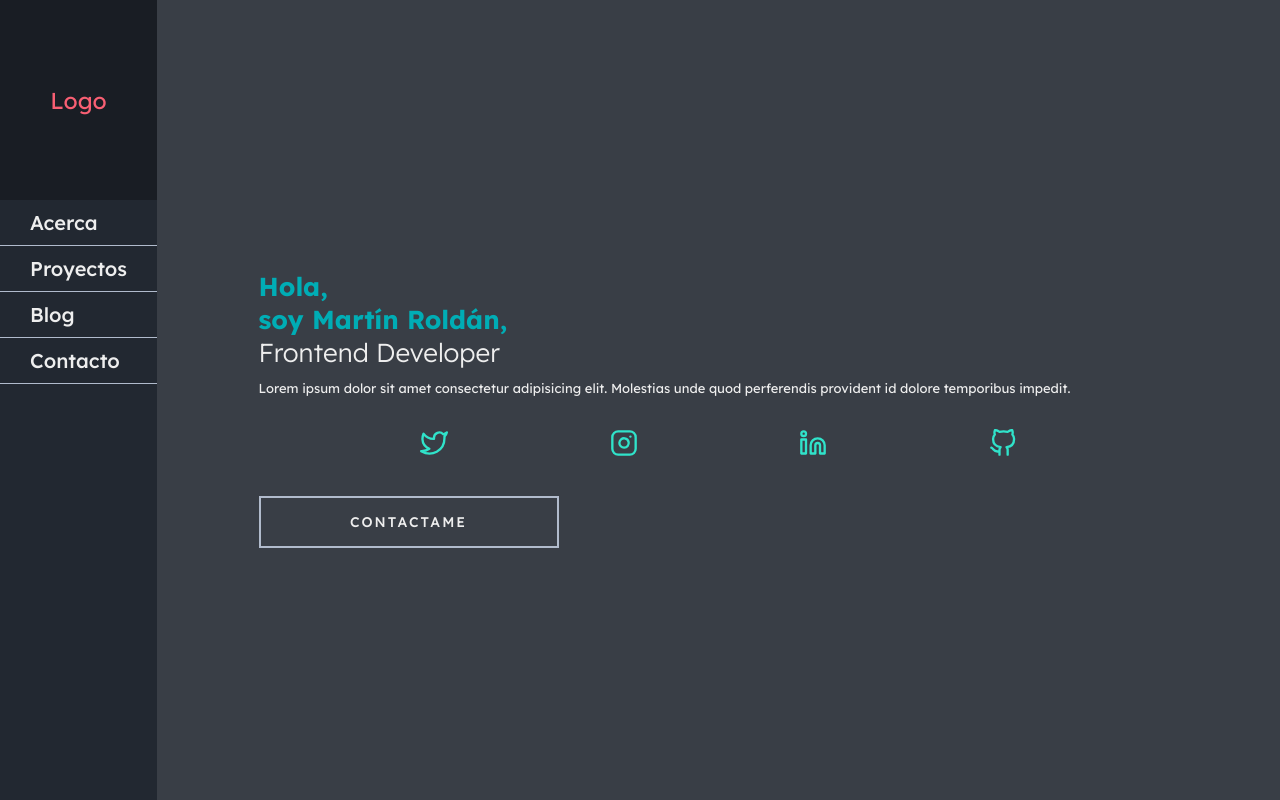
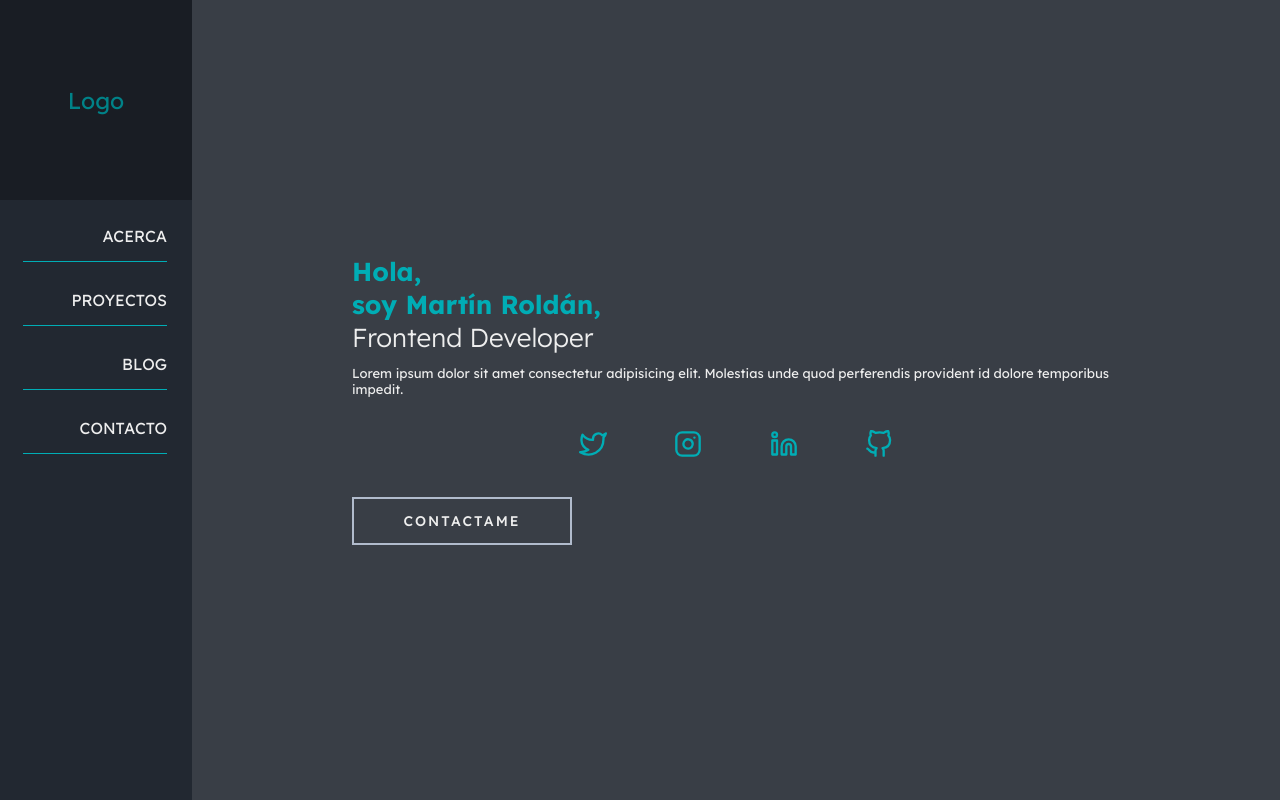
Before and after one commit to martinrol/mxrold, a React app: page / in a window 1280 px wide. Built offline with nearby package versions, Linux system fonts and the light colour scheme; the HTML template or start-up script is replaced by a standard one.

Commit message:
Mejoras sobre estilos de componentes

```diff
--- a/src/assets/styles/components/Blog.css
+++ b/src/assets/styles/components/Blog.css
@@ -3,7 +3,7 @@
     justify-content: center;
     align-items: center;
     flex-direction: column;
-    width: 100%;
+    width: 85%;
     height: 100vh;
 }
 
--- a/src/assets/styles/components/Button.css
+++ b/src/assets/styles/components/Button.css
@@ -1,13 +1,9 @@
-.btn {
-  width: 100%;
-  height: 35px;
-}
-
-.btn a {
+ .btn-component {
   position: relative;
   display: inline-block;
   width: 100%;
-  padding: 15px;
+  height: 100%;
+  padding: 9px;
   font-size: 1.4rem;
   font-weight: 500;
   letter-spacing: 2px;
@@ -19,14 +15,15 @@
   transition: all 0.3s ease-in-out;
 }
 
-.btn a:hover {
-  color: var(--pink);
-  border: 2px solid var(--pink);
+.btn-component:hover {
+  color: var(--blue2);
+  border: 2px solid var(--blue2);
   transition: all 0.3s ease-in-out;
 }
 
 @media screen and (min-width: 767px) {
-  .btn a {
-    max-width: 300px;
+  .btn-component {
+    max-width: 220px;
+    padding: 13px;
   }
 }
--- a/src/assets/styles/components/Home.css
+++ b/src/assets/styles/components/Home.css
@@ -4,7 +4,6 @@
     justify-content: center;
     align-items: center;
     width: 90%;
-    max-width: 920px;
     height: 100vh;
     margin: 0 auto;
 }
@@ -20,7 +19,7 @@
 }
 
 .Home__intro span {
-    color: var(--blue);
+    color: var(--blue3);
 }
 
 .Home__intro span:last-child {
@@ -37,16 +36,30 @@
 
 .Home__social {
     width: 100%;
+    max-width: 450px;
     display: flex;
     justify-content: space-evenly;
     margin-top: 33px;
 }
 
 .Home__social a {
-    color: var(--green);
+    color: var(--blue3);
 }
 
 .Home__button {
     width: 100%;
+    height: 40px;
     margin-top: 36px;
 }
+
+@media screen and (min-width: 767px) {
+    .Home {
+        width: 60%;
+        max-width: 1020px;
+    }
+
+    .Home__button {
+        height: 48px;
+    }
+
+}
--- a/src/assets/styles/components/Navbar.css
+++ b/src/assets/styles/components/Navbar.css
@@ -1,23 +1,49 @@
 .btn-navbar {
-    position: absolute;
-    top: 0;
-    left: calc(100% - 80px);
-    width: 80px;
-    height: 80px;
-    padding-top: 40px;
-    padding-left: 20px;
-    background-color: var(--blue);
+    display: flex;
+    align-items: flex-end;
+    justify-content: center;
+    flex-direction: column;
+    width: 100%;
+    height: 8vh;
+    background-color: var(--dark1);
+}
+
+.btn-navbar-burger {
+    margin-right: 10px;
+    background-color: transparent;
     color: var(--light);
-    clip-path: polygon(100% 0, 0 100%, 100% 100%);
-    transform: rotate(270deg);
     outline: none;
     border: none;
 }
 
 .Navbar {
     width: 100%;
-    height: calc(100vh - 50px);
+    height: 92vh;
+    margin-top: -100px;
+    -webkit-animation: Navbar 0.5s cubic-bezier(0.250, 0.460, 0.450, 0.940) both;
+	        animation: Navbar 0.5s cubic-bezier(0.250, 0.460, 0.450, 0.940) both;
 }
+
+@-webkit-keyframes Navbar {
+    0% {
+      -webkit-transform: translateY(0);
+              transform: translateY(0);
+    }
+    100% {
+      -webkit-transform: translateY(100px);
+              transform: translateY(100px);
+    }
+  }
+  @keyframes Navbar {
+    0% {
+      -webkit-transform: translateY(0);
+              transform: translateY(0);
+    }
+    100% {
+      -webkit-transform: translateY(100px);
+              transform: translateY(100px);
+    }
+  }
 
 .Navbar__logo {
     display: flex;
@@ -25,11 +51,13 @@
     justify-content: center;
     width: 100%;
     height: 25%;
+    background-color: var(--dark1);
+
 }
 
 .Navbar__logo a {
     font-size: 2.3rem;
-    color: var(--pink);
+    color: var(--blue2);
 }
 
 .Navbar__links {
@@ -37,32 +65,45 @@
     height: 75%;
 }
 
-.Navbar__links nav {
+.Navbar__links-nav {
     width: 100%;
     height: 100%;
 }
 
-.Navbar__links ul {
-    display: grid;
-    grid-template: repeat(2, 1fr) / repeat(2, 1fr);
-    place-items: center;
+.Navbar__links-nav ul {
+    width: 100%;
+    height: 100%;
+    margin-top: 26px;
+}
+
+.Navbar__links-nav li {
+    display: flex;
+    justify-content: center;
+    align-items: center;
     width: 100%;
     height: 100%;
 }
 
-.Navbar__links li {
-    width: 100%;
-    height: 100%;
-}
-
-.Navbar__links a {
-    font-size: 2rem;
-    font-weight: 500;
+.Navbar__links-nav a {
+    display: block;
+    font-size: 1.6rem;
+    font-weight: 400;
+    text-transform: uppercase;
     color: var(--light);
 }
 
-.Navbar__links a:hover {
-    color: var(--blue);
+.Navbar__links-nav a:hover {
+    color: var(--lightGray);
+}
+
+.Navbar__links-nav a::after {
+    content: "";
+    position: relative;
+    left: 30%;
+    display: inline-block;
+    width: 40%;
+    height: 1px;
+    background-color: var(--blue3);
 }
 
 .open {
@@ -75,11 +116,13 @@
 
 @media screen and (min-width: 767px) {
     .Navbar {
-        position: relative;
-        width: max-content;
+        min-width: max-content;
+        max-width: 15%;
         height: 100vh;
-        background-color: var(--dark);
-        /* box-shadow: -5px 0px 41px 0px #00adb5; */
+        margin-top: 0;
+        background-color: var(--dark2);
+        -webkit-animation: none;
+	        animation: none;
     }
 
     .open {
@@ -90,17 +133,26 @@
         display: none;
     }
 
-    .Navbar__logo {
-        background-color: var(--moreDark);
+    .Navbar__links-nav {
+        height: max-content;
     }
 
-    .Navbar__links ul {
+    .Navbar__links-nav ul {
         display: block;
+        grid-gap: 0px;
+        height: max-content;
     }
 
-    .Navbar__links li {
+    .Navbar__links-nav li {
+        justify-content: flex-end;
         height: max-content;
-        padding: 10px 30px;
-        border-bottom: 1px solid var(--lightGray);
+        margin-top: 24px;
+        padding: 0 25px;
+    }
+
+    .Navbar__links-nav a::after {
+        left: calc(25% - 25px);
+        display: inline-block;
+        width: 75%;
     }
 }
--- a/src/assets/styles/index.css
+++ b/src/assets/styles/index.css
@@ -1,14 +1,18 @@
 @import url('https://fonts.googleapis.com/css2?family=Lexend:wght@300;400;500;700&display=swap');
 
 :root {
-    --dark: #222831;
-    --moreDark: #191d24;
+    --dark1: #191d24;
+    --dark2: #222831;
     --medium: #393e46;
     --lightGray: #b1bbcc;
-    --blue: #00adb5;
     --light: #eeeeee;
-    --green: #30e3ca;
-    --pink: #f85f73;
+    --blue1: #00656A;
+    --blue2: #008288;
+    --blue3: #00adb5;
+    --blue4: #2ec4cc;
+    --purple1: #312450;
+    --purple2: #5e42a6;
+    --shadow1: rgba(0, 173, 181, .9)
 }
 
 * {
--- a/src/components/Button.jsx
+++ b/src/components/Button.jsx
@@ -4,11 +4,9 @@ import '../assets/styles/components/Button.css'
 
 const Button = ({ text, rute }) => {
   return (
-    <div className='btn'>
-      <Link to={rute}>
-        <span>{text}</span>
-      </Link>
-    </div>
+    <Link className="btn-component" to={rute}>
+      <span>{text}</span>
+    </Link>
   )
 }
 
--- a/src/components/Navbar.jsx
+++ b/src/components/Navbar.jsx
@@ -1,5 +1,5 @@
 import React, { useState } from 'react'
-import { BsArrow90DegLeft, BsArrow90DegRight } from 'react-icons/bs'
+import { FiMenu, FiX } from 'react-icons/fi'
 import { Link } from 'react-router-dom'
 import '../assets/styles/components/Navbar.css'
 
@@ -12,9 +12,11 @@ const Navbar = () => {
 
   return (
     <>
-      <button className='btn-navbar' type='button' onClick={handleClick}>
-        {!open ? <BsArrow90DegRight size='32px' /> : <BsArrow90DegLeft size='32px' />}
+    <div className="btn-navbar">
+      <button className='btn-navbar-burger' type='button' onClick={handleClick}>
+        {!open ? <FiX size='32px' /> : <FiMenu size='32px' />}
       </button>
+    </div>
       <div className={!open ? 'Navbar close' : 'Navbar open'}>
         <div className='Navbar__logo'>
           <figure>
```
